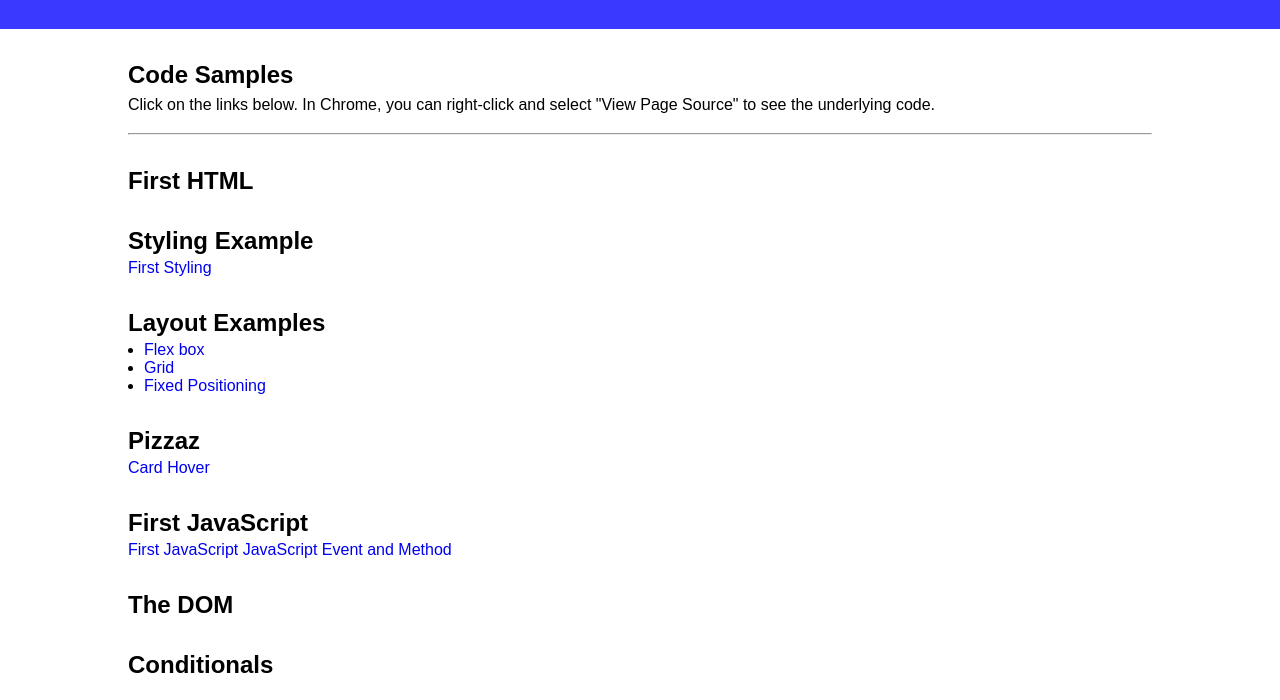
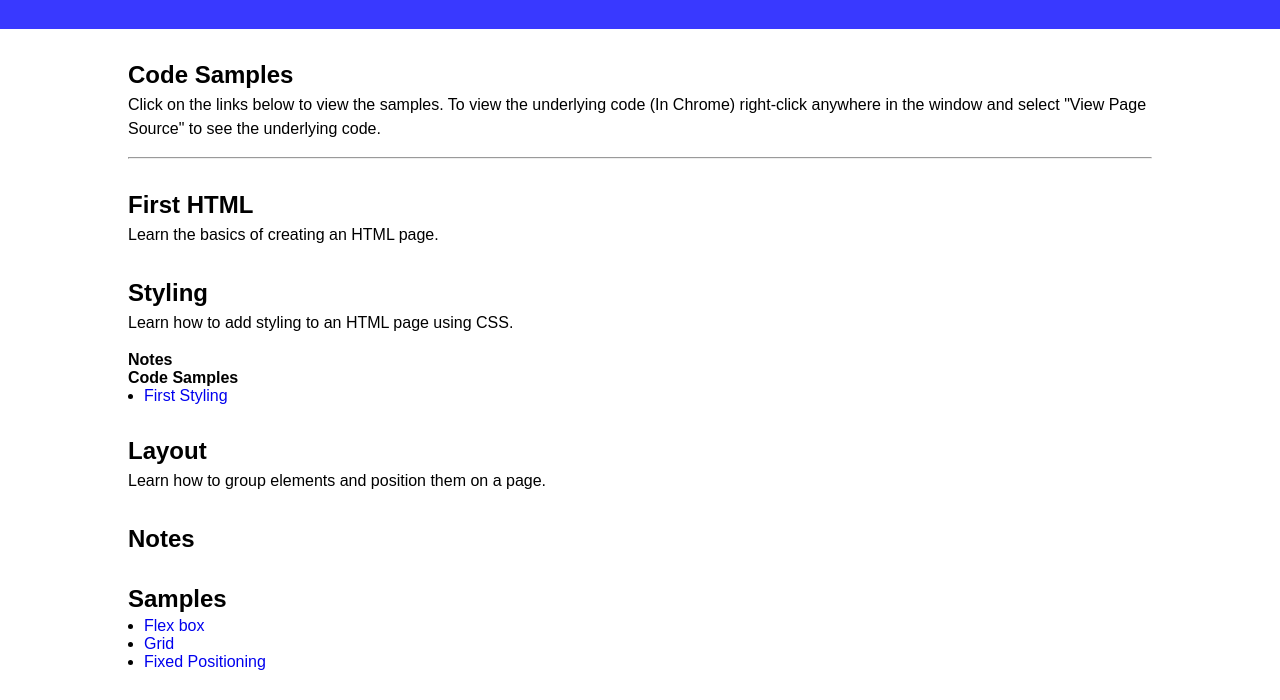
Before and after one commit to sam-linton/7th-Grade-Computer-Science, a plain HTML site: page index.html in a window 1280 px wide. Shown: the part 72-772 px from the top of the page. Drawn offline with Linux system fonts and the light colour scheme.

Commit message:
Adding more structure. Bright idea is to move all documentation here, including assignments and notes.

```diff
--- a/index.html
+++ b/index.html
@@ -10,25 +10,39 @@
     <div class="content">
       <h2>Code Samples</h2>
       <p>
-        Click on the links below. In Chrome, you can right-click and select
+        Click on the links below to view the samples. To view the underlying code (In Chrome) right-click anywhere in the window and select
         "View Page Source" to see the underlying code.
       </p>
 
       <hr>
 
+      <!-- First HTML -->
       <div class="section">
         <h3>First HTML</h3>
+        <p>Learn the basics of creating an HTML page.</p>
+      </div>
+
+      <!-- Styling -->
+      <div class="section">
+        <h3>Styling</h3>
+        <p>Learn how to add styling to an HTML page using CSS.</p>
+        <h4>Notes</h4>
+        <h4>Code Samples</h4>
+        <ul>
+            <li>
+                <a href="./2. Styled Hello World/FirstStyling/index.html"
+                >First Styling</a
+              >
+            </li>
+        </ul>
+
       </div>
 
       <div class="section">
-        <h3>Styling Example</h3>
-        <a href="./2. Styled Hello World/FirstStyling/index.html"
-          >First Styling</a
-        >
-      </div>
-
-      <div class="section">
-        <h3>Layout Examples</h3>
+        <h3>Layout</h3>
+        <p>Learn how to group elements and position them on a page.</p>
+        <h3>Notes</h3>
+        <h3>Samples</h3>
         <ul>
             <li><a href="./3. Layout/FlexboxSample/index.html">Flex box</a></li>
             <li>
```
